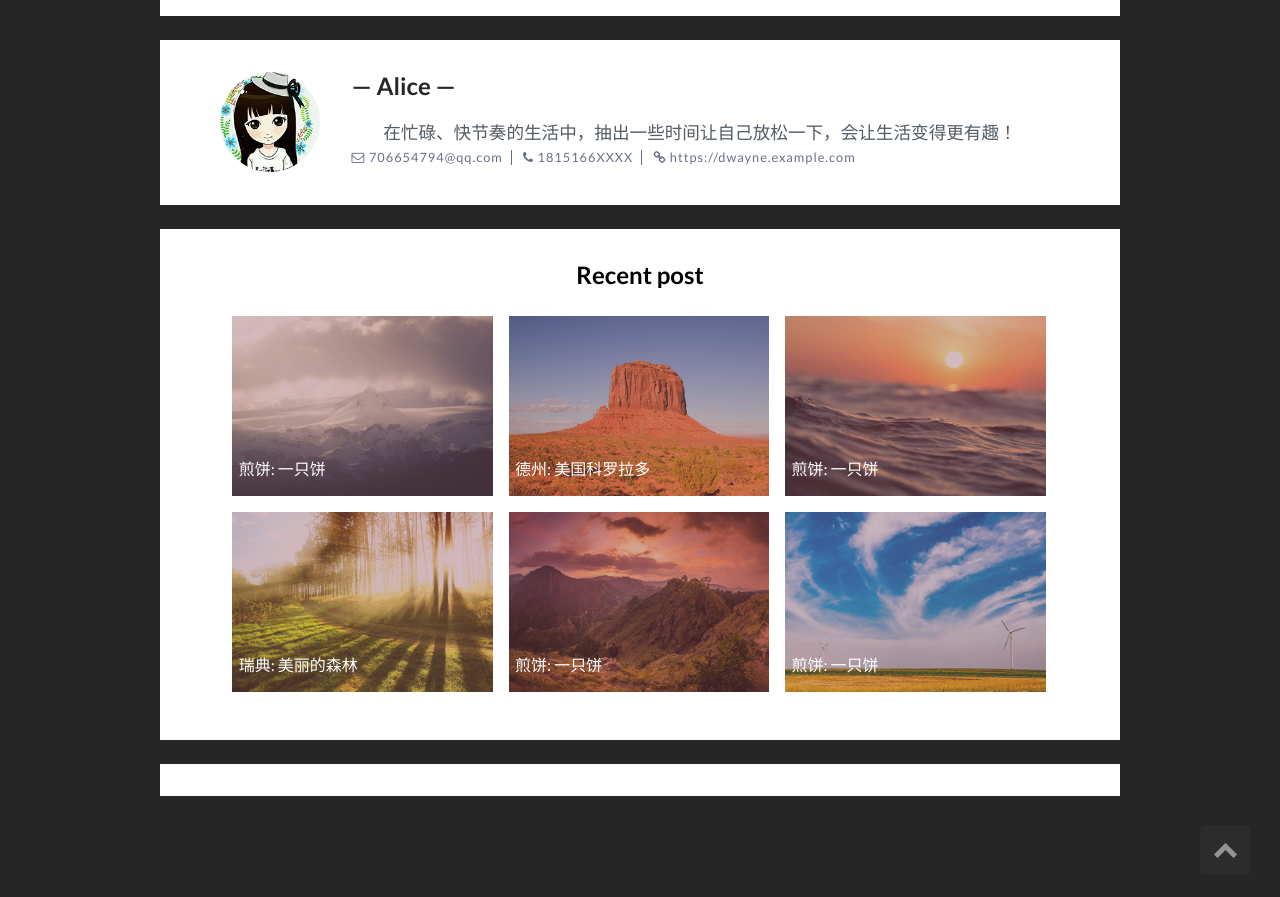
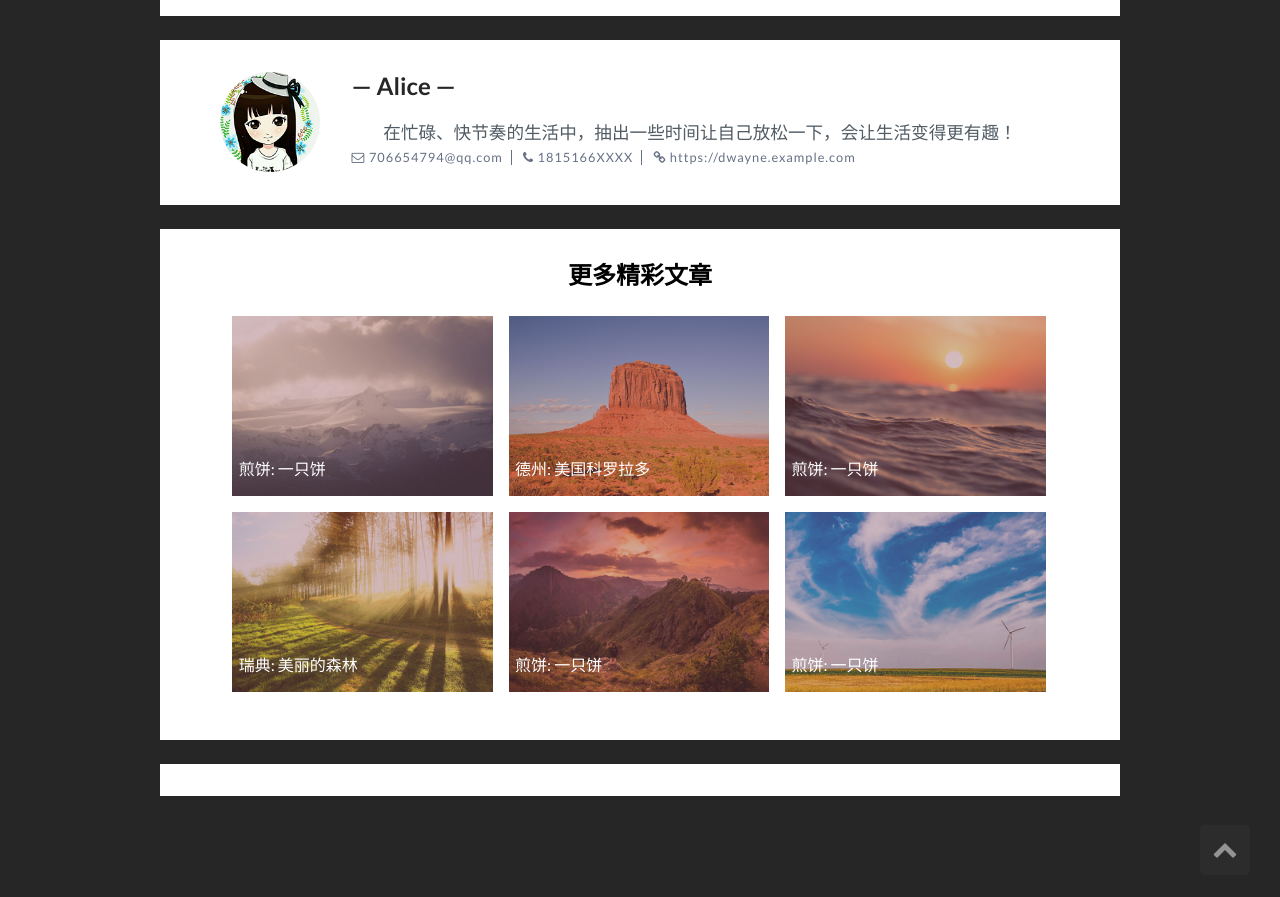
Before and after one commit to AlicePrincess/tourismBlog, a Jekyll site: the page built from _posts/2017-07-12-nevada-on-the-way-to-nevada.markdown, in a window 1280 px wide and 900 px high, scrolled down 1552 px. Shown: the top 897 px of the window. Built offline with Jekyll 4.4.1, drawn with Linux system fonts in a browser that asks for light colours; comment, search, counter and statistics services are not loaded.

```diff
--- a/_layouts/post.html
+++ b/_layouts/post.html
@@ -70,7 +70,7 @@
 
   <section class="recent_box">
     <div class="post_wrapper">
-      <h2 class="recent_title">Recent post</h2>
+      <h2 class="recent_title">更多精彩文章</h2>
       <div class="recent_list">
         {% for post in site.posts offset:0 limit:6 %}
           {% if post.title %}
```
Also changed, not shown: 6 other files.
